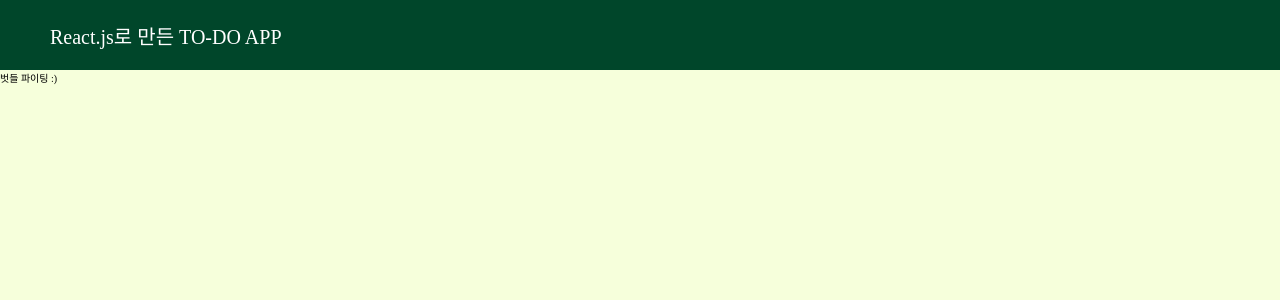
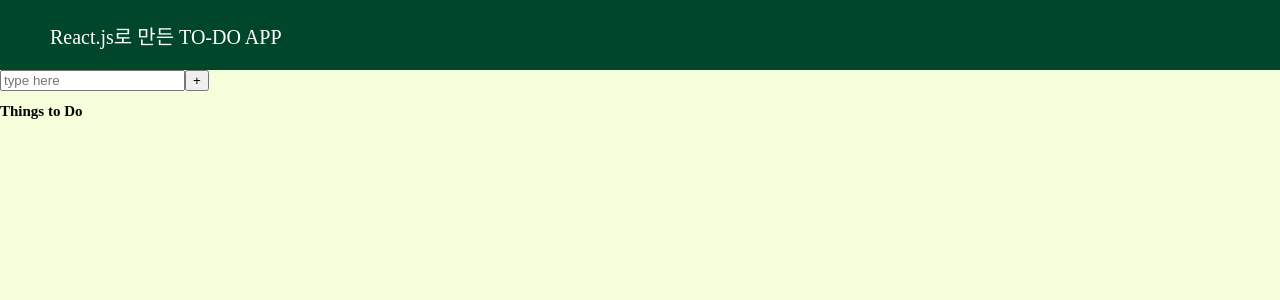
Before and after one commit to chorom-ham/react-todo-1886px, a React (Create React App) app: page / in a window 1280 px wide. Shown: the top 300 px of the page. Built offline with nearby package versions, Linux system fonts and the light colour scheme.

Commit message:
setTodoList

```diff
--- a/src/components/todo/Todo.js
+++ b/src/components/todo/Todo.js
@@ -7,5 +7,17 @@ import Item from "./Item";
 export default function Todo() {
   const [todoList, setTodoList] = useState([]);
 
-  return <div>벗들 파이팅 :)</div>;
+  const TodoList = () => {
+    return todoList.map((task, index) => (
+      <Item task={task} todoList={todoList} setTodoList={setTodoList} />
+    ));
+  };
+
+  return (
+    <div>
+      <Form todoList={todoList} setTodoList={setTodoList} />
+      <h2>Things to Do</h2>
+      <TodoList />
+    </div>
+  );
 }
```
